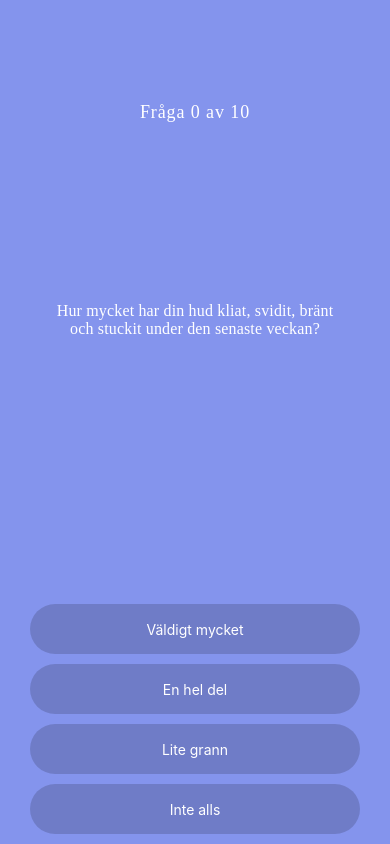
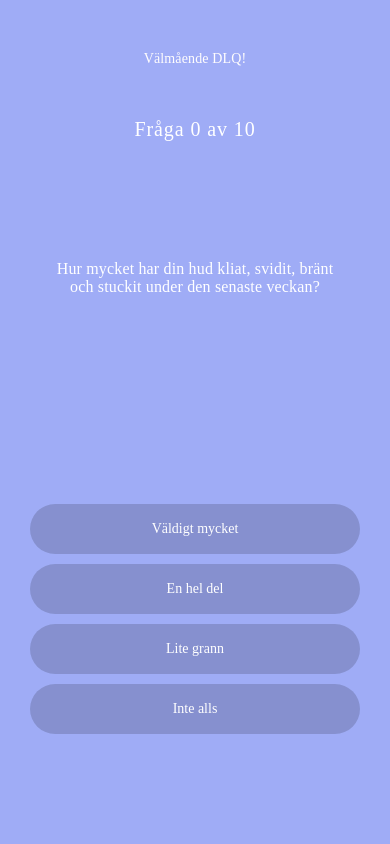
Before and after one commit to shoonne/itchycodetask, a React Native app: screen / in a window 390 px wide. Built offline with nearby package versions, Linux system fonts and the light colour scheme.

Commit message:
Added header and overlay effect

```diff
--- a/App.js
+++ b/App.js
@@ -1,10 +1,12 @@
-import React, { useState } from 'react';
+import React, { useState, useEffect } from 'react';
 import { View } from 'react-native';
 import Question from './src/components/Question';
 import QuestionCounter from './src/components/QuestionCounter';
 import color from './constants/Colors';
 import questions from './constants/Questions';
 import Button from './src/components/Button';
+import Header from './src/components/Header';
+import Colors from './constants/Colors';
 
 function convertData(arr) {
   // Convert data to desired format.
@@ -14,6 +16,35 @@ function convertData(arr) {
 
   return newArr;
 }
+
+function renderWidth(page) {
+  switch (page) {
+    case 1:
+      return '5%'
+    case 2:
+      return '15%'
+    case 3:
+      return '25%'
+    case 4:
+      return '35%'
+    case 5:
+      return '45%'
+    case 6:
+      return '55%'
+    case 7:
+      return '65%'
+    case 8:
+      return '75%'
+    case 9:
+      return '85%'
+    case 10:
+      return '100%'
+
+    default:
+      return 0;
+  }
+}
+
 
 
 const App = () => {
@@ -35,18 +66,30 @@ const App = () => {
     setData([])
   }
 
+  useEffect(()=> {
+    if(result) {
+      console.log(result)
+    }
+  })
+
 
     return (
       <View style={styles.container}>
-        <QuestionCounter
-        questionNumber={questionNumber}/>
+      <Header text="Välmående DLQ!"/>
+      <QuestionCounter questionNumber={questionNumber}/>
       <Question question={questions[questionNumber >= 10 ? 0 : questionNumber].question}/>
-        <View>
+      {  questionNumber === 7 ?
+        <View style={{marginBottom:100}}>
+          <Button onPress={() => setQuestionNumber(questionNumber + 1)} text="Ja"/>
+          <Button text="Nej"/>
+        </View>
+        :
+        <View style={{marginBottom: 100}}>
             <Button
               text={"Väldigt mycket"}
               onPress={() => {
                 setQuestionNumber(questionNumber + 1);
-              setData([...data, {[`Question${activeQuestion}`]: 3}])
+                setData([...data, {["question" + activeQuestion]: 3}])
                 }}
               />
 
@@ -54,25 +97,27 @@ const App = () => {
             text={"En hel del"}
             onPress={() => {
               setQuestionNumber(questionNumber + 1);
-            setData([...data, {[`Question${activeQuestion}`]: 2}])
+              setData([...data, {["question" + activeQuestion]: 2}])
               }}
             />
             <Button
             text={"Lite grann"}
             onPress={() => {
               setQuestionNumber(questionNumber + 1);
-            setData([...data, {[`Question${activeQuestion}`]: 1}])
+              setData([...data, {["question" + activeQuestion]: 1}])
               }}
             />
             <Button
             text={"Inte alls"}
             onPress={() => {
               setQuestionNumber(questionNumber + 1);
-            setData([...data, {[`Question${activeQuestion}`]: 0}])
+              setData([...data, {["question" + activeQuestion]: 0}])
               }}
             />
+          </View>}
+          <View style={[styles.overlay, {left: renderWidth(questionNumber)}]}/>
           </View>
-      </View>
+
     );
 }
 
@@ -80,7 +125,18 @@ const styles = {
   container: {
     flex:1,
     alignItems:'center',
-    backgroundColor:color.background
+    backgroundColor:color.background,
+  },
+  overlay: {
+    position: "absolute",
+    top: 0,
+    right: 0,
+    bottom: 0,
+    justifyContent: "center",
+    alignItems: "center",
+    backgroundColor: color.backgroundOverlay,
+    opacity: 0.5,
+    zIndex:-1
   },
 }
 
--- a/src/components/Button.js
+++ b/src/components/Button.js
@@ -27,7 +27,8 @@ const styles = {
 
       btnText: {
         textAlign:'center',
-        color: color.textColor
+        color: color.textColor,
+        fontFamily:'Poppins-Bold'
       }
 }
 
--- /dev/null
+++ b/src/components/Header.js
@@ -0,0 +1,29 @@
+import React from 'react';
+import {Text, View} from 'react-native';
+import color from '../../constants/Colors';;
+
+
+
+const Header = (props) => {
+    return (
+        <View style={{top:51}}>
+
+        <Text style={styles.header}>
+            {props.text}
+        </Text>
+        </View>
+
+    )
+}
+
+const styles = {
+    header: {
+        fontSize:14,
+        top:'0%',
+        textAlign:'center',
+        letterSpacing:0.14,
+        color: color.headerColor,
+        fontFamily:'Poppins-Bold'
+    }
+}
+export default Header;
--- a/src/components/Question.js
+++ b/src/components/Question.js
@@ -4,19 +4,18 @@ import color from '../../constants/Colors';
 
 const Question = (props) => {
     return (
-        <View style={{flex:1}}>
           <Text style={{
               fontFamily:'Poppins-Bold',
               fontSize: 16,
               textAlign:'center',
               letterSpacing:0.16,
               color: color.textColor,
+              flex:1,
               width:300,
-              height: 106,
+              height:106,
               }}>
             {props.question}
           </Text>
-        </View>
       );
 };
 
--- a/src/components/QuestionCounter.js
+++ b/src/components/QuestionCounter.js
@@ -9,12 +9,11 @@ const QuestionCounter = (props) => {
             <Text
             style={{
                 fontFamily:'Corben-Bold',
-                fontSize:18,
+                fontSize:20,
                 textAlign:'center',
                 letterSpacing: 0.9,
                 color:color.textColor,
-                top:102,
-                height:34
+                top:102
                 }}
             >
                 Fråga {props.questionNumber} av 10
```
Lines whose indentation alone changed are shown as unchanged.
